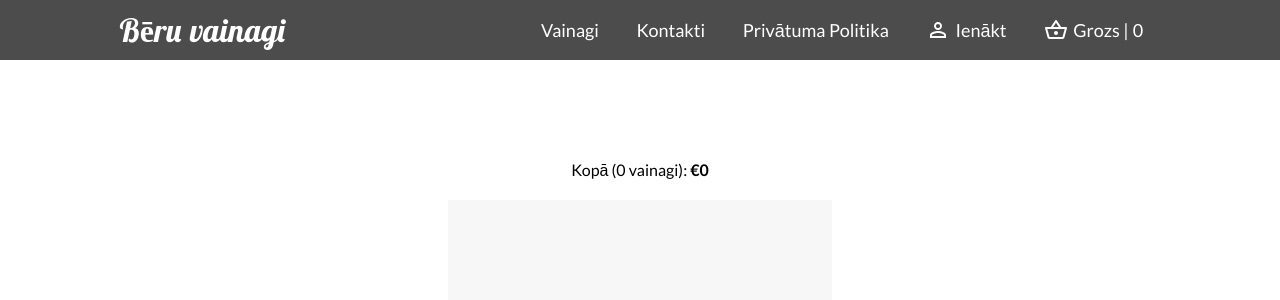
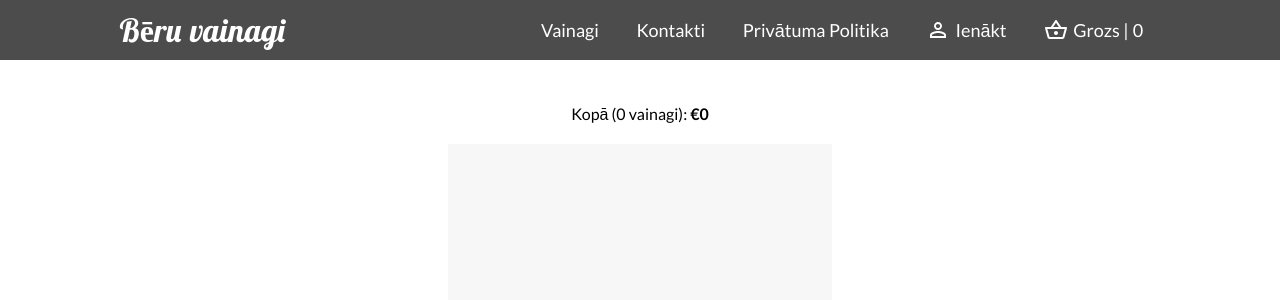
Before and after one commit to RobzLegz/Online-Flower-Shop, a React (Create React App) app: page /checkout in a window 1280 px wide. Shown: the top 300 px of the page. Built offline with nearby package versions, Linux system fonts and the light colour scheme.

Commit message:
samll styling changes

```diff
--- a/src/CheckoutProduct.css
+++ b/src/CheckoutProduct.css
@@ -27,3 +27,9 @@
 .checkoutProduct > button > .MuiSvgIcon-root {
   font-size: 25px !important;
 }
+.checkout-product-info {
+  display: flex;
+}
+.checkout-product-info > h4 {
+  margin-right: 10px;
+}
--- a/src/TotalCost.css
+++ b/src/TotalCost.css
@@ -1,3 +1,3 @@
 .totalContainer {
-  margin-top: 20vh;
+  margin-top: 13vh;
 }
```
